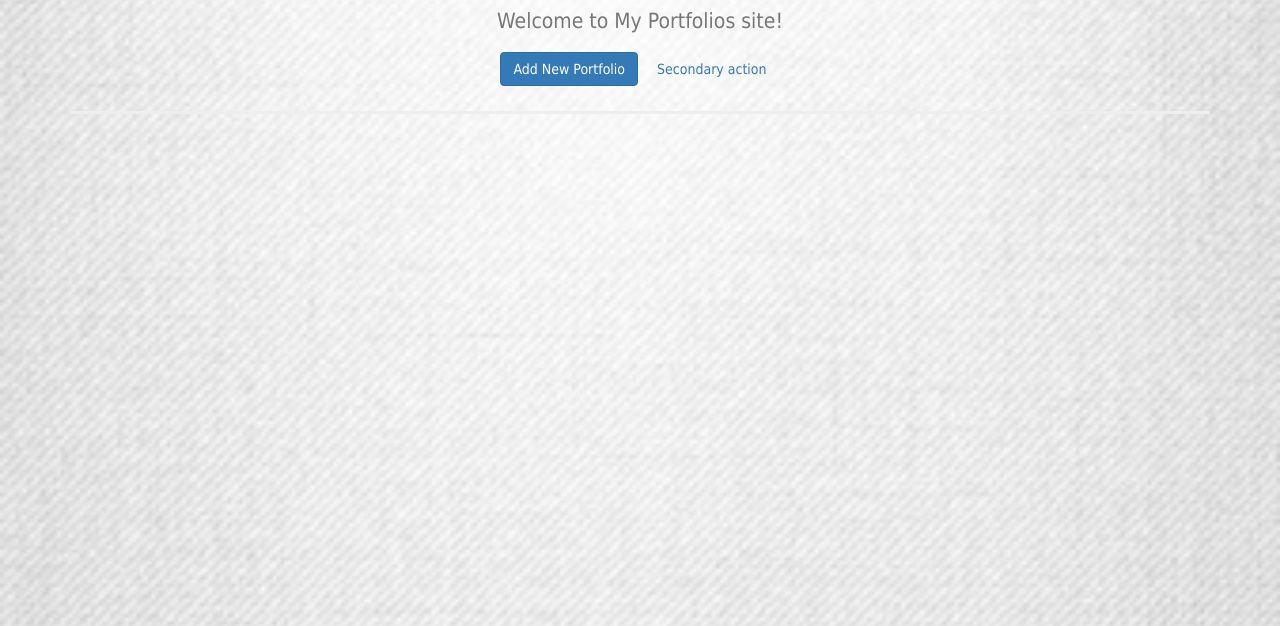
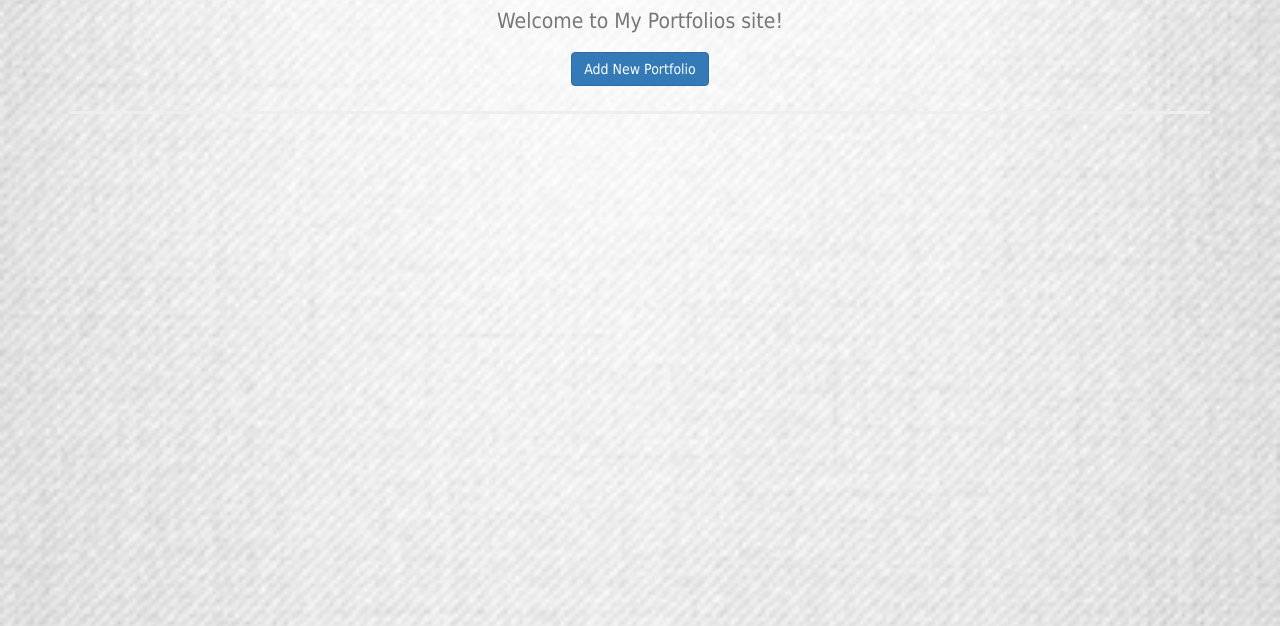
Before and after one commit to adirrabani/MyPortfolios-StocksPortfolios, a website: page public/index.html at #/portfolios in a window 1280 px wide. Shown: the part 174-800 px from the top of the page. Drawn offline with nearby package versions, Linux system fonts and the light colour scheme; some packages are replaced by stand-ins of ours; no server answers; a script that the page names is missing.

Commit message:
Remove unnecessary button

```diff
--- a/public/views/portfolios/portfolios.html
+++ b/public/views/portfolios/portfolios.html
@@ -6,7 +6,6 @@
         <p class="lead text-muted">Welcome to My Portfolios site!</p>
         <p>
           <button type="button" class="btn btn-primary" ng-click="openModal()">Add New Portfolio</button>
-          <a href="#" class="btn btn-secondary">Secondary action</a>
         </p>
       </div>
     </section>
```
